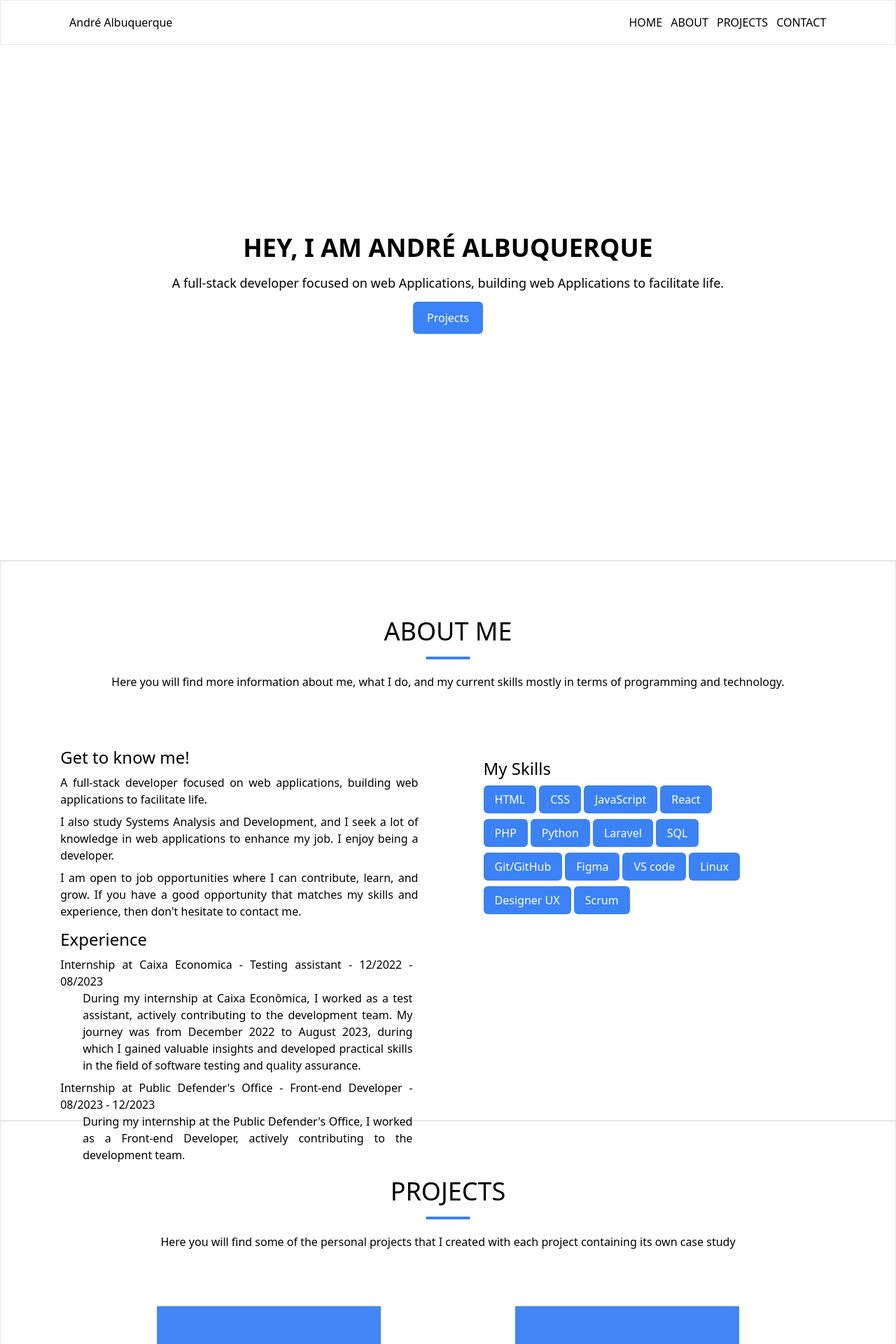
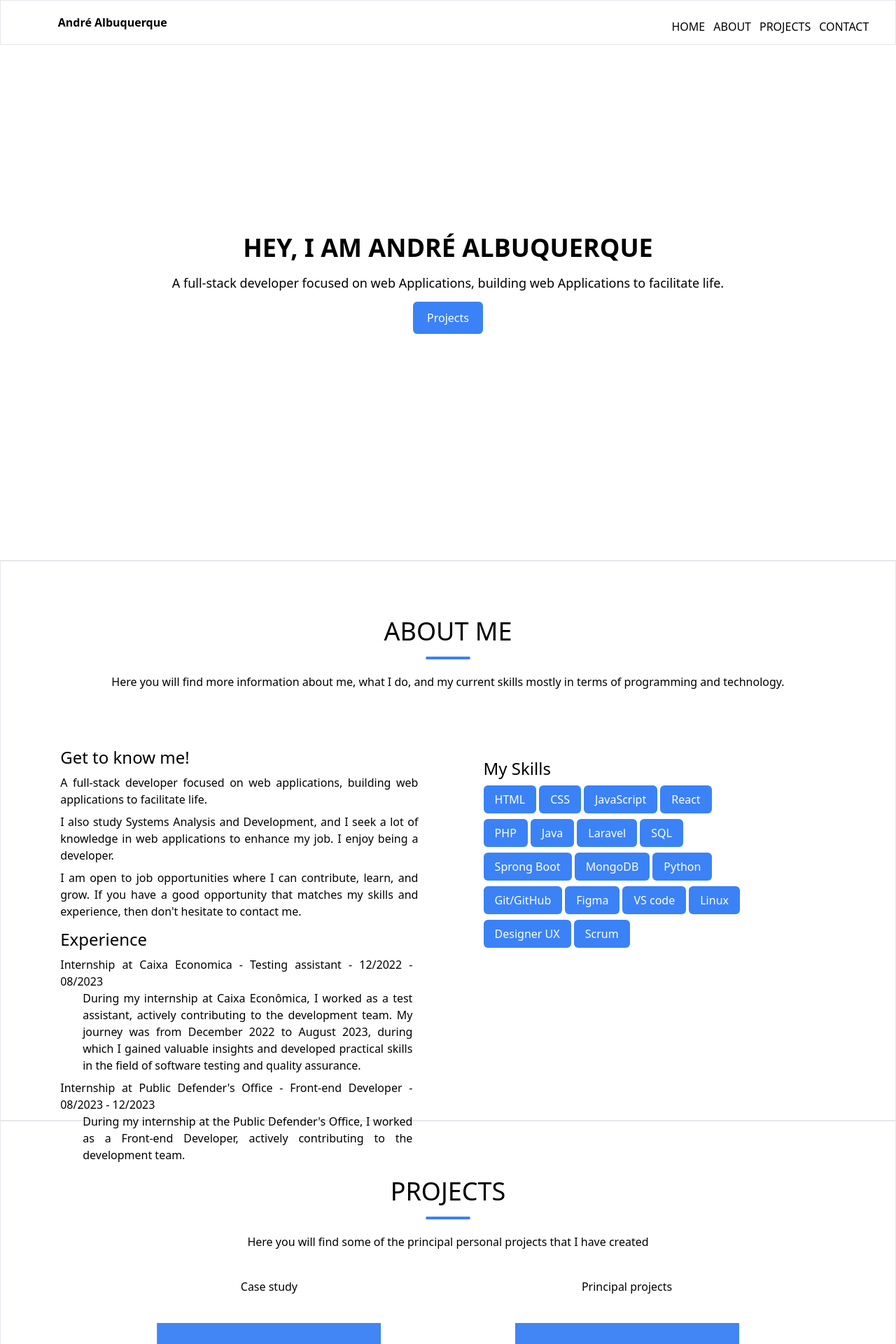
Before and after one commit to andre-albuquerque01/Portifolio_react, a React (Vite) app: page / in a window 1280 px wide. Shown: the top 1920 px of the page at 70% size. Built offline with nearby package versions, Linux system fonts and the light colour scheme.

Commit message:
feat: projects component

```diff
--- a/src/componets/about.jsx
+++ b/src/componets/about.jsx
@@ -43,9 +43,14 @@ function About() {
                     </div>
                     <div className="flex space-x-1 text-center flex-wrap">
                         <p className="px-4 py-2  bg-blue-500 text-white rounded-md">PHP</p>
-                        <p className="px-4 py-2  bg-blue-500 text-white rounded-md">Python</p>
+                        <p className="px-4 py-2  bg-blue-500 text-white rounded-md">Java</p>
                         <p className="px-4 py-2  bg-blue-500 text-white rounded-md">Laravel</p>
                         <p className="px-4 py-2  bg-blue-500 text-white rounded-md">SQL</p>
+                    </div>
+                    <div className="flex space-x-1 text-center flex-wrap">
+                        <p className="px-4 py-2  bg-blue-500 text-white rounded-md">Sprong Boot</p>
+                        <p className="px-4 py-2  bg-blue-500 text-white rounded-md">MongoDB</p>
+                        <p className="px-4 py-2  bg-blue-500 text-white rounded-md">Python</p>
                     </div>
                     <div className="flex space-x-1 text-center flex-wrap">
                         <p className="px-4 py-2  bg-blue-500 text-white rounded-md">Git/GitHub</p>
--- a/src/componets/navBar.jsx
+++ b/src/componets/navBar.jsx
@@ -1,37 +1,24 @@
-import imgPerfil from '../img/logo.jpg'
-import { useState } from 'react'
-import iconMenu from '../img/iconMenu.svg'
 
 function NavBar() {
-    const [active, setActive] = useState(false);
 
-    const toggleMenu = () => {
-        setActive(!active);
-    };
 
     return (
 <nav className='bg-white w-full fixed top-0'>
-            <div className="flex justify-between items-center h-16 border border-b">
-                <div className="flex justify-center items-center text-center w-1/4">
-                    <div className="px-3">
+    <div className="flex justify-between items-center h-16 border border-b max-sm:block ">
+        <div className="flex justify-center items-center text-center w-1/4 max-sm:w-full">
+            <h1 className="font-bold max-sm:mt-1">André Albuquerque</h1>
         </div>
-                    <h1>André Albuquerque</h1>
-                </div>
-                <div className="list sm:w-1/4 max-sm:w-full">
-                    <div className={`sm:hidden justify-end ${active ? 'flex' : 'flex'}`}>
-                        <div onClick={toggleMenu}>
-                            <img src={iconMenu} alt="Menu Icon" className="w-6 h-6" />
-                        </div>
-                    </div>
-                    <ul className={`sm:flex sm:w-1/2 justify-center list-none space-x-3 ${active ? 'flex space-x-3 h-10 items-center absolute mt-5 bg-white' : 'hidden'}`}>
-                        <li><a href="home#home" onClick={() => { setActive(false) }}>HOME</a></li>
-                        <li><a href="home#about" onClick={() => { setActive(false) }}>ABOUT</a></li>
-                        <li><a href="home#projects" onClick={() => { setActive(false) }}>PROJECTS</a></li>
-                        <li><a href="#contact" onClick={() => { setActive(false) }}>CONTACT</a></li>
+        <div className="sm:w-1/4 max-sm:w-full">
+            <ul className="flex space-x-3 max-sm:justify-center mt-3">
+                <li><a href="/home#home">HOME</a></li>
+                <li><a href="/home#about">ABOUT</a></li>
+                <li><a href="/home#projects">PROJECTS</a></li>
+                <li><a href="#contact">CONTACT</a></li>
             </ul>
         </div>
     </div>
 </nav>
+
     );
 }
 export default NavBar;
--- a/src/componets/projects.jsx
+++ b/src/componets/projects.jsx
@@ -13,13 +13,16 @@ function Projects() {
                 </div>
                 <div className="border-t-4 rounded-sm border-blue-500 w-16 mx-auto my-4 "></div>
                 <div className="mt-5">
-                    <p>Here you will find some of the personal projects that I created with each project containing its own case study</p>
+                    <p>Here you will find some of the principal personal projects that I have created</p>
                 </div>
             </div>
             <div className='sm:flex justify-center'>
                 <div className=' sm:w-2/5'>
                     {/* IFOME */}
-                    <div className="flex flex-col items-center text-center mt-20 space-y-2">
+                    <div className="text-center mt-10">
+                        <h1 className='font-medium'>Case study</h1>
+                    </div>
+                    <div className="flex flex-col items-center text-center mt-10 space-y-2">
                         <div className="flex justify-center">
                             <img src={ifomeImg} alt="tela do projeto" className="w-80" />
                         </div>
@@ -48,7 +51,7 @@ function Projects() {
                     </div>
                     {/* BookStore */}
                     <div className="flex flex-col items-center text-center mt-20 space-y-2">
-                    <div className="flex justify-center">
+                        <div className="flex justify-center">
                             <img src={bookStore} alt="tela do projeto" className="w-80" />
                         </div>
                         <div className="w-2/3 space-y-4">
@@ -63,8 +66,11 @@ function Projects() {
 
                 {/* Second part */}
                 <div className='sm:w-2/5'>
+                    <div className="text-center mt-10">
+                        <h1 className='font-medium'>Principal projects</h1>
+                    </div>
                     {/* ApiUser */}
-                    <div className="flex flex-col items-center text-center mt-20 space-y-2">
+                    <div className="flex flex-col items-center text-center mt-10 space-y-2">
                         <div className="flex justify-center">
                             <img src={apiUser} alt="tela do projeto" className="w-80" />
                         </div>
@@ -105,6 +111,11 @@ function Projects() {
                     </div>
                 </div>
             </div>
+            <div className='mt-10 underline text-center'>
+                <a href="https://github.com/andre-albuquerque01" target="_blank" rel="noopener noreferrer" className="text-orange-500">
+                    More projects
+                </a>
+            </div>
         </section>
     )
 }
```
Lines whose indentation alone changed are shown as unchanged.
